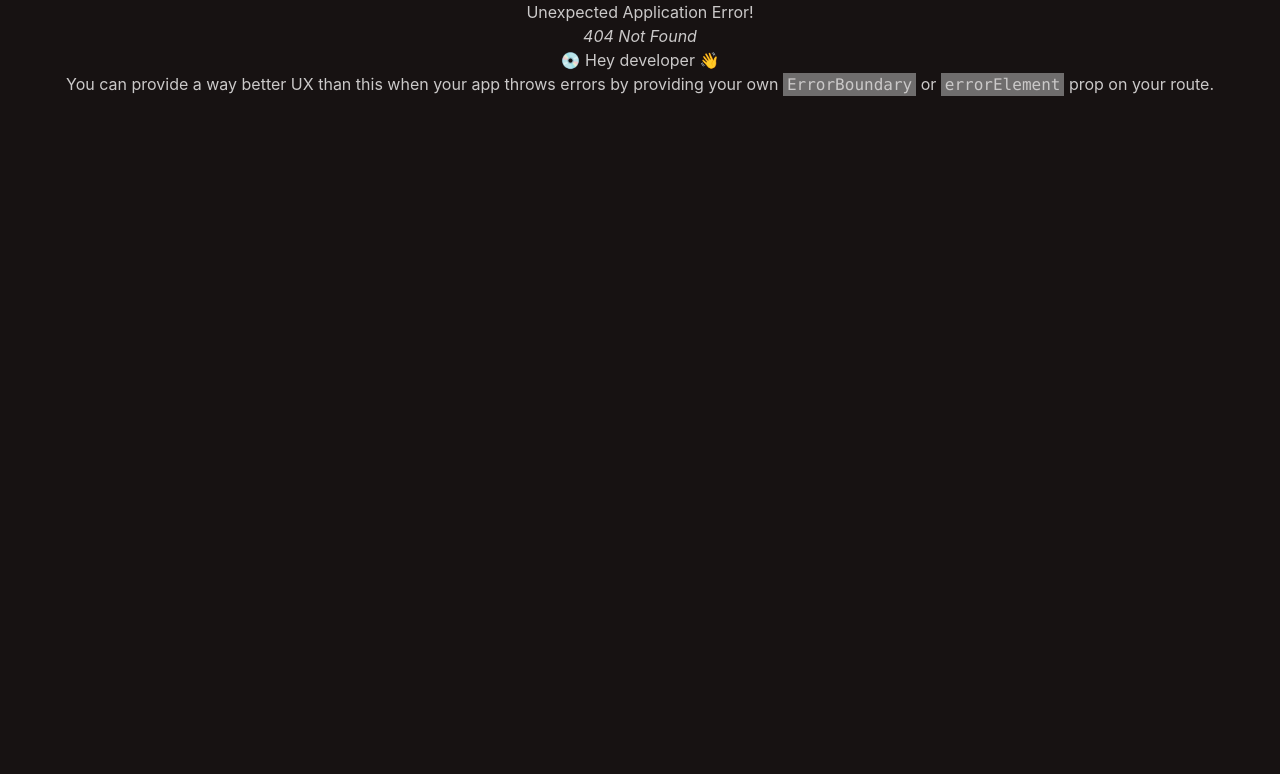
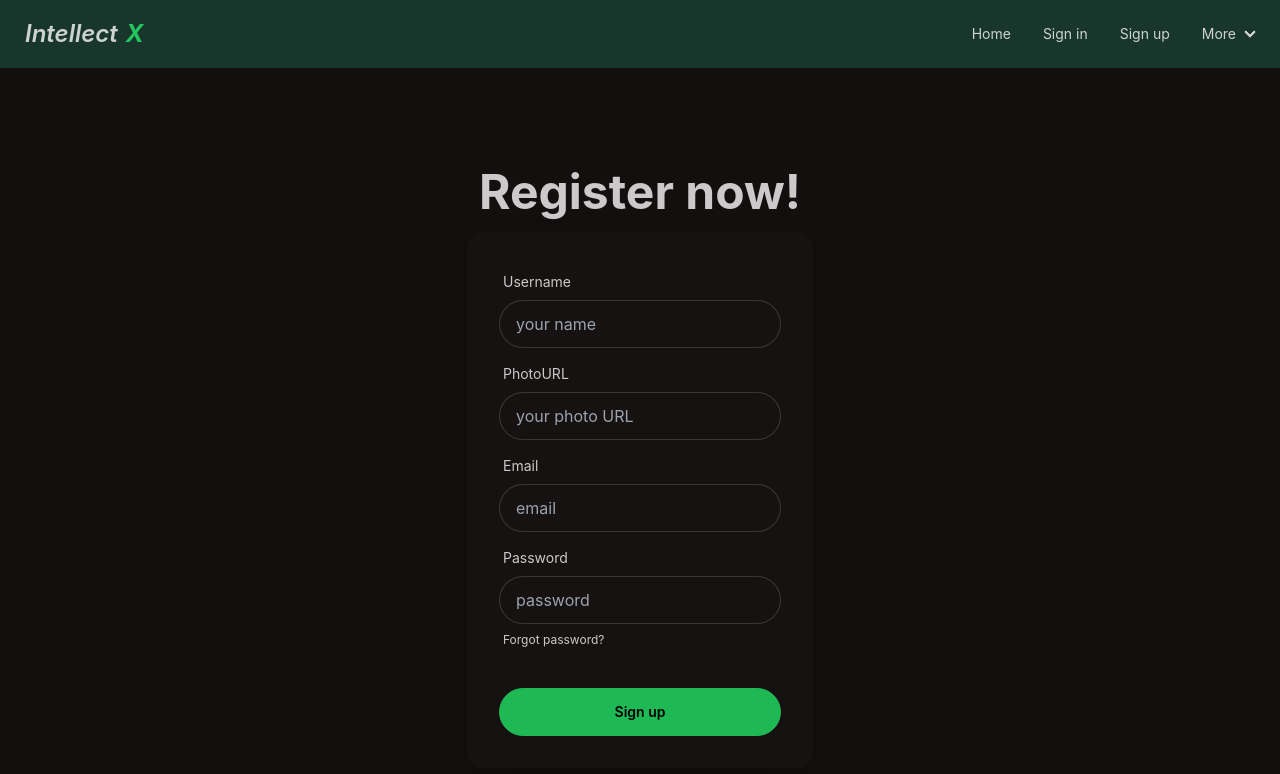
Before and after one commit to MasrulSakib/IntellectX-learning-platform-react, a React (Create React App) app: page /register in a window 1280 px wide. Before the commit this address had no page. Shown: the top 774 px of the page. Built offline with nearby package versions, Linux system fonts and the light colour scheme.

Commit message:
sign up & sign in UI created

```diff
--- a/src/Components/Header/Header.js
+++ b/src/Components/Header/Header.js
@@ -4,14 +4,15 @@ import { Link } from 'react-router-dom';
 const Header = () => {
     return (
         <div className="navbar bg-neutral text-neutral-content">
-            <div className="flex-1">
-                <Link className="btn btn-ghost text-2xl antialiased italic bg-black">Intellect<span className=' text-green-500'>X</span></Link>
+            <div className='container mx-auto'>
+                <div className="flex-1 flex justify-between">
+                    <Link className="btn btn-ghost text-2xl antialiased italic">Intellect<span className=' text-green-500 font-bold'>X</span></Link>
                 </div>
                 <div className="flex-none">
                     <ul className="menu menu-horizontal px-1">
                         <li><Link to={'/'}>Home</Link></li>
-                    <li><Link to={'/login'}>Login</Link></li>
-                    <li><Link to={'/register'}>Register</Link></li>
+                        <li><Link to={'/login'}>Sign in</Link></li>
+                        <li><Link to={'/register'}>Sign up</Link></li>
                         <li>
                             <details>
                                 <summary>
@@ -19,13 +20,16 @@ const Header = () => {
                                 </summary>
                                 <ul className="p-2 bg-base-100 rounded-t-none">
                                     <li><Link >Profile</Link></li>
-                                <li><Link>Link 2</Link></li>
+                                    <li><Link>Courses</Link></li>
+                                    <li><Link>FAQ</Link></li>
+                                    <li><Link>Blog</Link></li>
                                 </ul>
                             </details>
                         </li>
                     </ul>
                 </div>
             </div>
+        </div>
     );
 };
 
--- /dev/null
+++ b/src/Components/Login/Login.js
@@ -0,0 +1,38 @@
+import React from 'react';
+import { Link } from 'react-router-dom';
+
+const Login = () => {
+    return (
+        <div className="hero min-h-screen bg-base-200">
+            <div className="hero-content flex-col">
+                <div className="text-center lg:text-left">
+                    <h1 className="text-5xl font-bold text-center">Login now!</h1>
+                </div>
+                <div className="card shrink-0 w-full max-w-sm shadow-2xl bg-base-100">
+                    <form className="card-body">
+                        <div className="form-control">
+                            <label className="label">
+                                <span className="label-text">Email</span>
+                            </label>
+                            <input type="email" placeholder="email" className="input input-bordered" required />
+                        </div>
+                        <div className="form-control">
+                            <label className="label">
+                                <span className="label-text">Password</span>
+                            </label>
+                            <input type="password" placeholder="password" className="input input-bordered" required />
+                            <label className="label">
+                                <Link className="label-text-alt link link-hover">Forgot password?</Link>
+                            </label>
+                        </div>
+                        <div className="form-control mt-6">
+                            <button className="btn btn-primary">Login</button>
+                        </div>
+                    </form>
+                </div>
+            </div>
+        </div>
+    );
+};
+
+export default Login;
--- /dev/null
+++ b/src/Components/Register/Register.js
@@ -0,0 +1,50 @@
+import React from 'react';
+import { Link } from 'react-router-dom';
+
+const Register = () => {
+    return (
+        <div className="hero min-h-screen bg-base-200">
+            <div className="hero-content flex-col">
+                <div className="text-center">
+                    <h1 className="text-5xl font-bold text-center">Register now!</h1>
+                </div>
+                <div className="card shrink-0 w-full max-w-sm shadow-2xl bg-base-100">
+                    <form className="card-body">
+                        <div className="form-control">
+                            <label className="label">
+                                <span className="label-text">Username</span>
+                            </label>
+                            <input type="text" placeholder="your name" className="input input-bordered" />
+                        </div>
+                        <div className="form-control">
+                            <label className="label">
+                                <span className="label-text">PhotoURL</span>
+                            </label>
+                            <input type="text" placeholder="your photo URL" className="input input-bordered" />
+                        </div>
+                        <div className="form-control">
+                            <label className="label">
+                                <span className="label-text">Email</span>
+                            </label>
+                            <input type="email" placeholder="email" className="input input-bordered" required />
+                        </div>
+                        <div className="form-control">
+                            <label className="label">
+                                <span className="label-text">Password</span>
+                            </label>
+                            <input type="password" placeholder="password" className="input input-bordered" required />
+                            <label className="label">
+                                <Link className="label-text-alt link link-hover">Forgot password?</Link>
+                            </label>
+                        </div>
+                        <div className="form-control mt-6">
+                            <button className="btn btn-primary">Sign up</button>
+                        </div>
+                    </form>
+                </div>
+            </div>
+        </div>
+    );
+};
+
+export default Register;
```
Also changed, not shown: src/Components/Routes/Routes.js (+10 -0 lines). Lines whose indentation alone changed are shown as unchanged.
